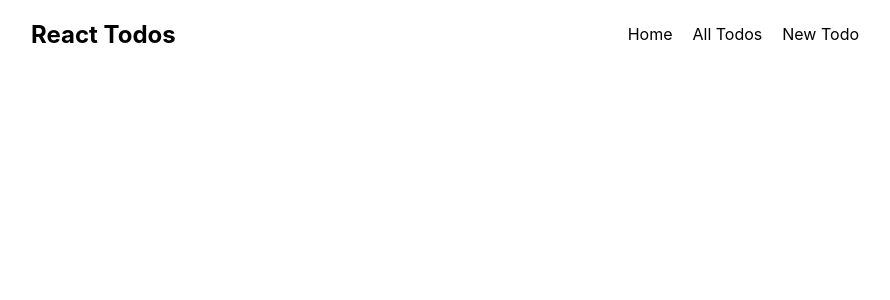
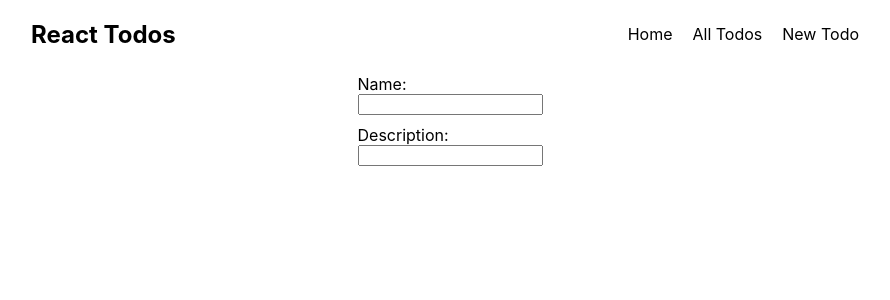
Before and after one commit to olliepayne/react-todos, a React (Create React App) app: page /todos/new in a window 1280 px wide. Shown: the top 300 px of the page, without its empty margins (190-1080 px from the left). Built offline with nearby package versions, Linux system fonts and the light colour scheme.

Commit message:
basic todo field styling

```diff
--- /dev/null
+++ b/src/pages/NewTodo/NewTodo.css
@@ -0,0 +1,11 @@
+.new-todo-form {
+  display: flex;
+  flex-direction: column;
+  align-items: center;
+}
+
+.field {
+  display: flex;
+  flex-direction: column;
+  margin: 5px;
+}
--- a/src/pages/NewTodo/NewTodo.jsx
+++ b/src/pages/NewTodo/NewTodo.jsx
@@ -1,6 +1,18 @@
+import './NewTodo.css'
+
 const NewTodo = () => {
   return (
     <>
+      <form className="new-todo-form">
+        <div className="field">
+          <label>Name: </label>
+          <input name="name" type="text" />
+        </div>
+        <div className="field">
+          <label>Description: </label>
+          <input name="description" type="text" />
+        </div>
+      </form>
     </>
   )
 }
```
Also changed, not shown: 1 other file (tests, documents, lock files or other folders).
